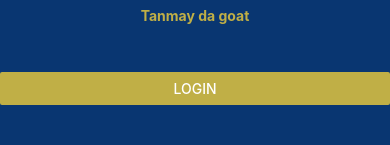
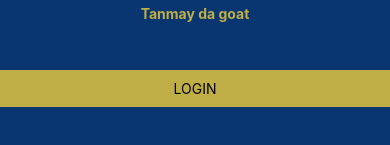
Before and after one commit to tanmay-a-sharma/luh-calm-app, a React Native app: screen / in a window 390 px wide. Shown: the part 521-666 px from the top of the page. Built offline with nearby package versions, Linux system fonts and the light colour scheme.

Commit message:
changing button to touchable opacity

```diff
--- a/App.js
+++ b/App.js
@@ -1,11 +1,11 @@
 import React from 'react';
 import {
   Alert,
-  Button,
   SafeAreaView,
   StyleSheet,
   Text,
-  View,
+  TouchableOpacity,
+  View
 } from 'react-native';
 
 // You can import supported modules from npm
@@ -32,11 +32,18 @@ export default function App() {
           <TanmayContainer />
         </Card>
 
-        <Button
-          title= "Login"
-          color = "#c0af46"
-          onPress={() => Alert.alert('Simple Button pressed')}
-        />
+        <TouchableOpacity
+          style={{
+            backgroundColor: '#c0af46',
+            padding: 10,
+            alignItems: 'center',
+          }}
+          onPress={() => Alert.alert('Button pressed')}
+        >
+
+          <Text style={{ color: '#000000' }}>LOGIN</Text>
+
+        </TouchableOpacity>
 
       </View>
 
```
